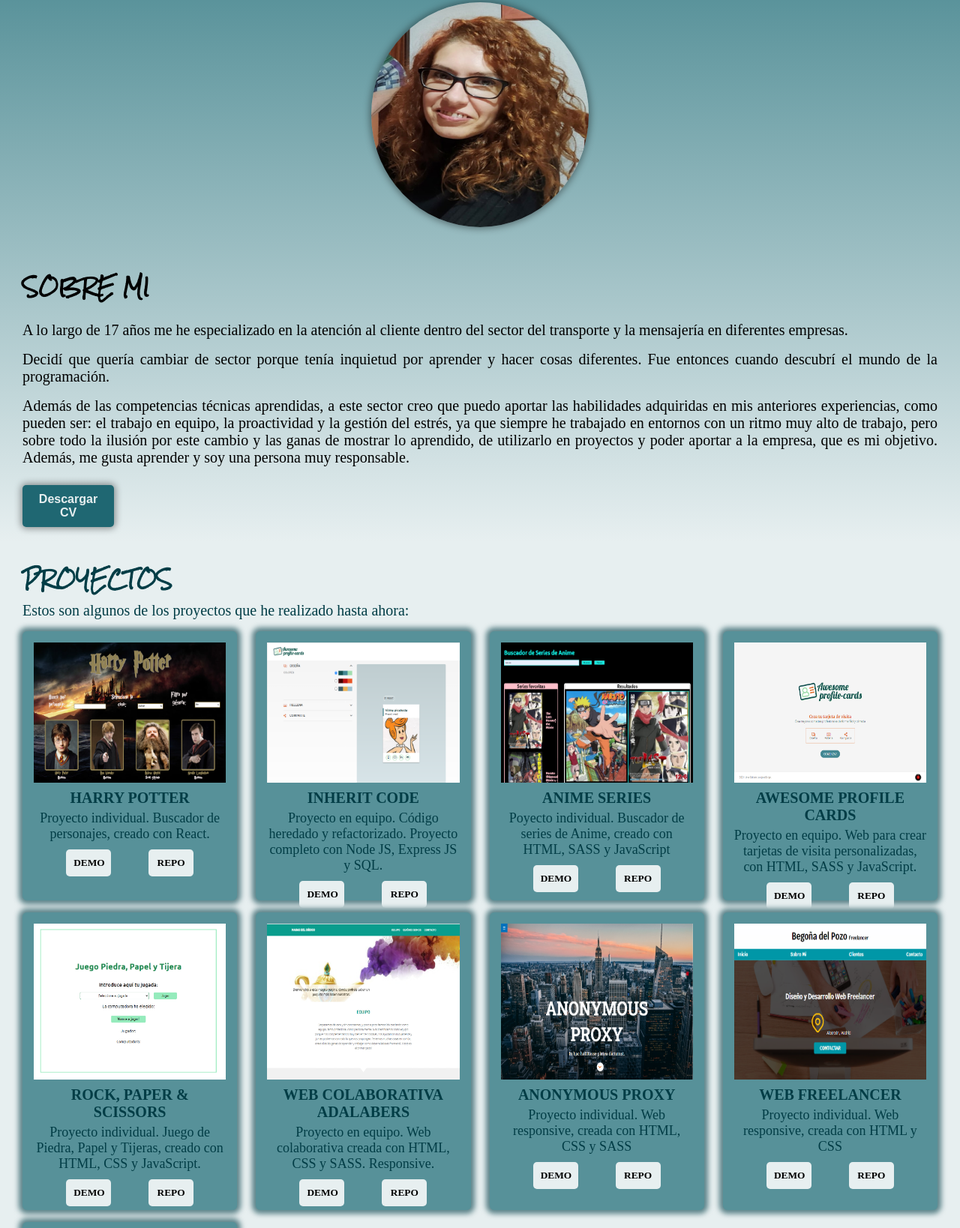
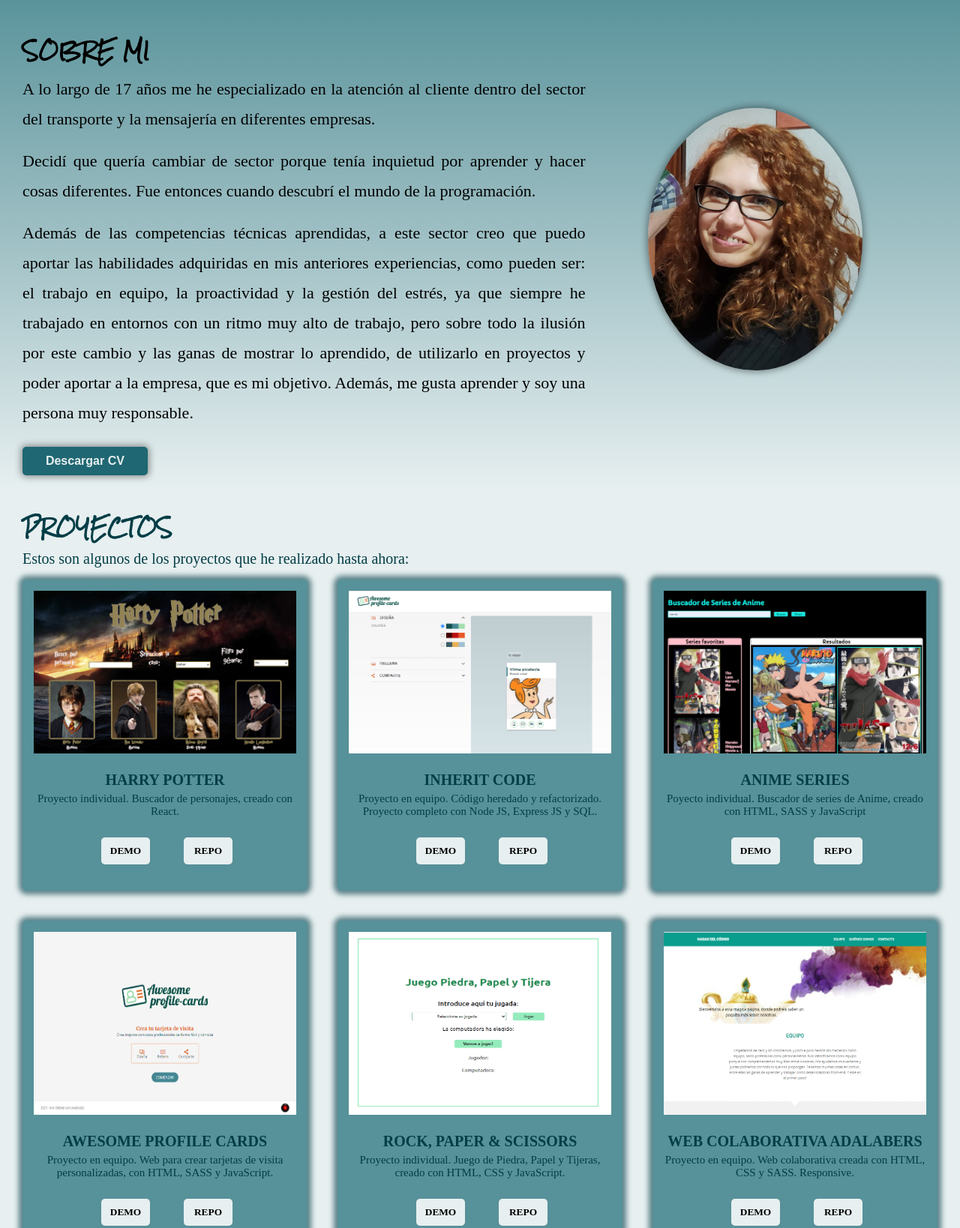
Before and after one commit to Begodpo/Portfolio, a React app: page / in a window 1280 px wide. Shown: the part 817-2455 px from the top of the page at 75% size. Built offline with nearby package versions, Linux system fonts and the light colour scheme; a web font is replaced by a local one.

Commit message:
change image position, change font size, change styles at 1200px

```diff
--- a/src/styles/components/About.scss
+++ b/src/styles/components/About.scss
@@ -6,6 +6,7 @@
   justify-content: flex-start;
   align-items: center;
   font-family: "Alice", serif;
+  line-height: 3rem;
   height: auto;
   padding: 2rem 3rem;
   background-image: linear-gradient(
@@ -13,6 +14,9 @@
     var(--lightBlue) 0%,
     var(--light)
   );
+  @media (min-width: 1200px) {
+    flex-direction: row;
+  }
 
   &__image {
     height: 140px;
@@ -26,8 +30,10 @@
       height: 200px;
     }
     @media (min-width: 1200px) {
-      width: 290px;
-      height: 300px;
+      order: 2;
+      width: 350px;
+      height: 350px;
+      margin-right: 10rem;
     }
   }
   &__article {
@@ -47,8 +53,13 @@
     }
     &--text {
       margin-top: 1.6rem;
+      font-size: 1.8rem;
       @media (min-width: 768px) {
-        font-size: 2rem;
+        font-size: 2.2rem;
+        line-height: 4rem;
+      }
+      @media (min-width: 1200px) {
+        width: 90%;
       }
     }
     &--button {
@@ -73,7 +84,7 @@
         width: 30%;
       }
       @media (min-width: 1200px) {
-        width: 10%;
+        width: 20%;
       }
     }
     &--button:hover {
--- a/src/styles/components/Projects.scss
+++ b/src/styles/components/Projects.scss
@@ -5,6 +5,7 @@
   background-color: var(--light);
   padding: 2rem 3rem;
   color: var(--darkBlue);
+
   &__title {
     text-transform: uppercase;
     font-family: "Rock Salt", cursive;
@@ -14,6 +15,7 @@
     }
   }
   &__text {
+    font-size: 1.8rem;
     @media (min-width: 768px) {
       font-size: 2rem;
     }
@@ -28,6 +30,7 @@
     box-shadow: 0px 0px 7px 5px rgba(2, 61, 70, 0.61);
     text-align: center;
     padding: 1.5rem 1.5rem 0.5rem 1.5rem;
+    height: 100%;
 
     &--image {
       width: 100%;
@@ -41,24 +44,41 @@
       @media (min-width: 768px) {
         font-size: 2rem;
       }
+      @media (min-width: 1200px) {
+        font-size: 2rem;
+        margin-top: 2rem;
+      }
     }
     &--description {
       font-size: 1.5rem;
       margin-top: 0.5rem;
       @media (min-width: 768px) {
         font-size: 1.8rem;
+        height: 8rem;
+      }
+      @media (min-width: 1200px) {
+        font-size: 1.5rem;
+        height: 5rem;
       }
     }
     &--button {
       margin: 1rem 2.5rem;
       padding: 1rem;
-      width: 6rem;
+      width: 8.2rem;
       background-color: var(--light);
       border: none;
       border-radius: 0.5rem;
       font-family: "Alice", serif;
       font-weight: bold;
       text-transform: uppercase;
+      @media (min-width: 768px) {
+        width: 10.3rem;
+      }
+      @media (min-width: 1200px) {
+        margin-right: 2rem;
+
+        width: 6.5rem;
+      }
     }
     &--button:hover {
       cursor: pointer;
@@ -73,11 +93,10 @@
   @media (min-width: 768px) {
     display: grid;
     grid-template-columns: repeat(2, 1fr);
-    column-gap: 2rem;
+    gap: 4rem;
   }
   @media (min-width: 1200px) {
     display: grid;
-    grid-template-columns: repeat(4, 1fr);
-    column-gap: 2.5rem;
+    grid-template-columns: repeat(3, 1fr);
   }
 }
```
